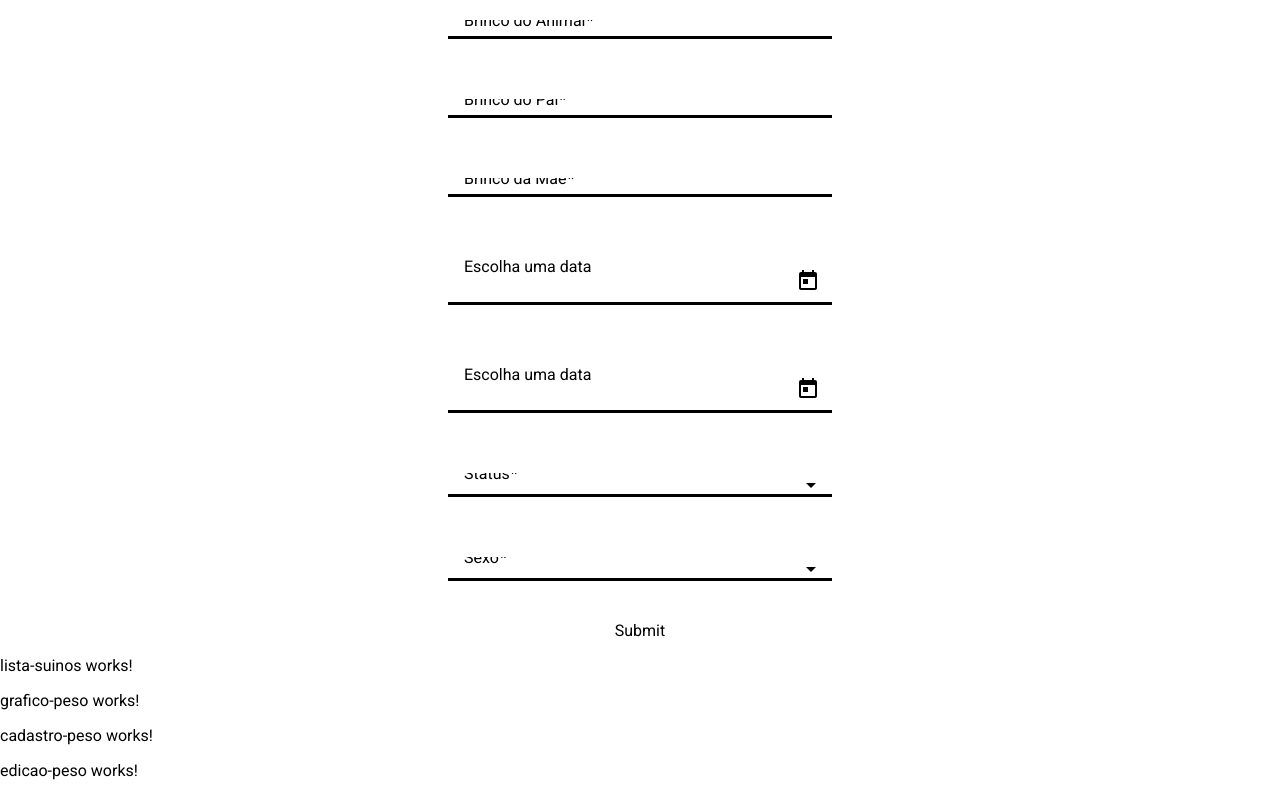
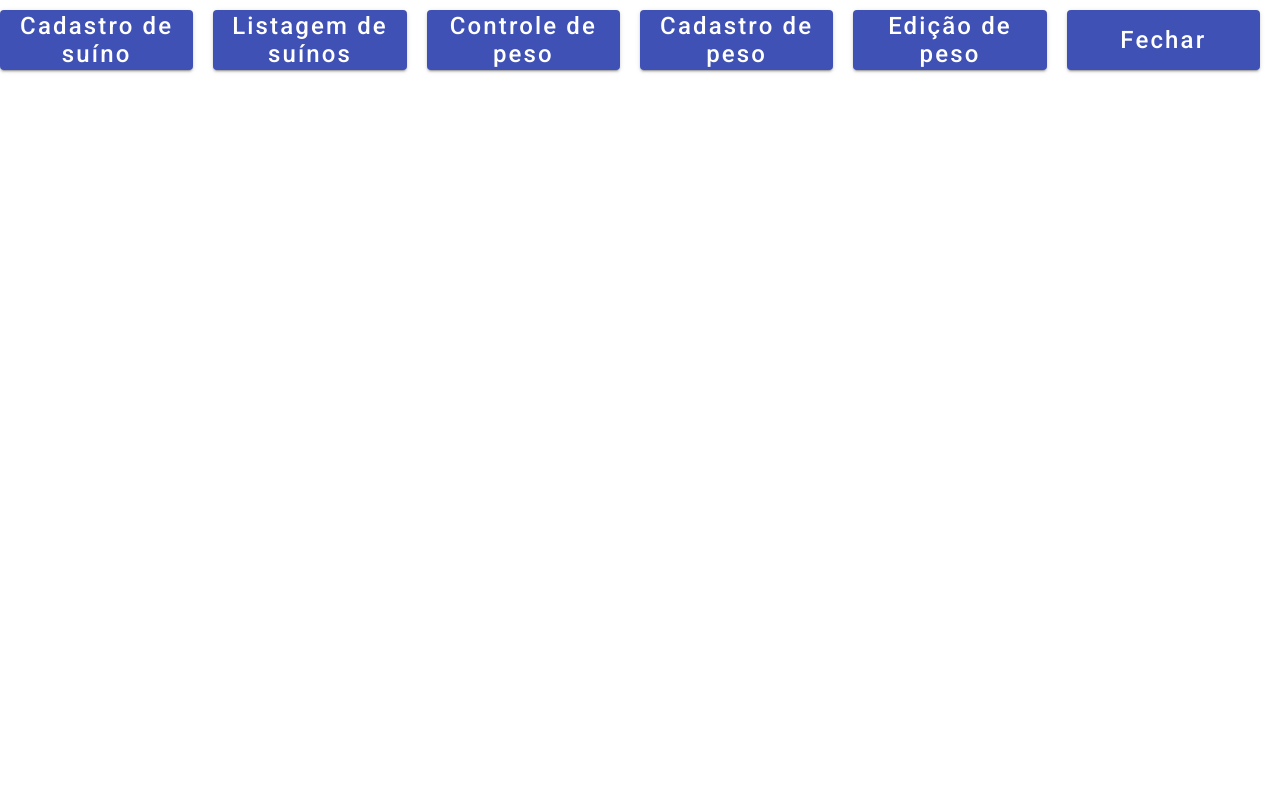
Before and after one commit to everaldina/SuinoFarm-Manager, an Angular app: page / in a window 1280 px wide. Built offline with nearby package versions, Linux system fonts and the light colour scheme.

Commit message:
Adicionando rotas e atualizando app.

```diff
--- a/angular.json
+++ b/angular.json
@@ -35,6 +35,7 @@
               "src/assets"
             ],
             "styles": [
+              "@angular/material/prebuilt-themes/indigo-pink.css",
               "src/styles.css"
             ],
             "scripts": []
@@ -94,6 +95,7 @@
               "src/assets"
             ],
             "styles": [
+              "@angular/material/prebuilt-themes/indigo-pink.css",
               "src/styles.css"
             ],
             "scripts": []
--- a/package.json
+++ b/package.json
@@ -11,10 +11,12 @@
   "private": true,
   "dependencies": {
     "@angular/animations": "^17.0.0",
+    "@angular/cdk": "^17.2.1",
     "@angular/common": "^17.0.0",
     "@angular/compiler": "^17.0.0",
     "@angular/core": "^17.0.0",
     "@angular/forms": "^17.0.0",
+    "@angular/material": "^17.2.1",
     "@angular/platform-browser": "^17.0.0",
     "@angular/platform-browser-dynamic": "^17.0.0",
     "@angular/router": "^17.0.0",
--- a/src/app/app.component.css
+++ b/src/app/app.component.css
@@ -0,0 +1,14 @@
+#main-header{
+    display: flex;
+    font-size: larger;
+    justify-content: center;
+    margin-top: 10px;
+}
+
+button{
+    width: 20%;
+    height: 60px;
+    margin-right: 20px;
+
+    font-size:x-large;
+}
--- a/src/app/app.component.html
+++ b/src/app/app.component.html
@@ -1,5 +1,31 @@
-<app-form-cadastro></app-form-cadastro>
-<app-lista-suinos></app-lista-suinos>
-<app-grafico-peso></app-grafico-peso>
-<app-cadastro-peso></app-cadastro-peso>
-<app-edicao-peso></app-edicao-peso>
+<div id="main-header">
+
+    <button mat-raised-button color="primary" (click)="paraFormCadastro()">
+        Cadastro de suíno
+    </button>
+
+    <button mat-raised-button color="primary" (click)="paraListaSuinos()">
+        Listagem de suínos
+    </button>
+
+    <button mat-raised-button color="primary" (click)="paraGraficoPeso()">
+        Controle de peso
+    </button>
+
+    <button mat-raised-button color="primary" (click)="paraCadastroPeso()">
+        Cadastro de peso
+    </button>
+
+    <button mat-raised-button color="primary" (click)="paraEdicaoPeso()">
+        Edição de peso
+    </button>
+
+    <button mat-raised-button color="primary" (click)="fechar()">
+        Fechar
+    </button>
+
+</div>
+
+<br><br>
+
+<router-outlet></router-outlet>
--- a/src/app/app.component.ts
+++ b/src/app/app.component.ts
@@ -1,4 +1,5 @@
 import { Component } from '@angular/core';
+import { ActivatedRoute, Router } from '@angular/router';
 
 @Component({
   selector: 'app-root',
@@ -7,4 +8,33 @@ import { Component } from '@angular/core';
 })
 export class AppComponent {
   title = 'SuinoFarm-Manager';
+
+  constructor(private rotas: Router, private rotaAtiva: ActivatedRoute){
+
+  }
+
+  paraCadastroPeso() {
+    this.rotas.navigate(['cadastroPeso']);
+  }
+
+  paraEdicaoPeso() {
+    this.rotas.navigate(['edicaoPeso']);
+  }
+
+  paraFormCadastro() {
+    this.rotas.navigate(['formCadastro']);
+  }
+
+  paraGraficoPeso() {
+    this.rotas.navigate(['graficoPeso']);
+  }
+
+  paraListaSuinos() {
+    this.rotas.navigate(['listaSuinos']);
+  }
+
+  fechar() {
+    this.rotas.navigate(['']);
+  }
+
 }
```
Also changed, not shown: src/app/app.module.ts (+9 -1 lines), 1 other file (tests, documents, lock files or other folders).
